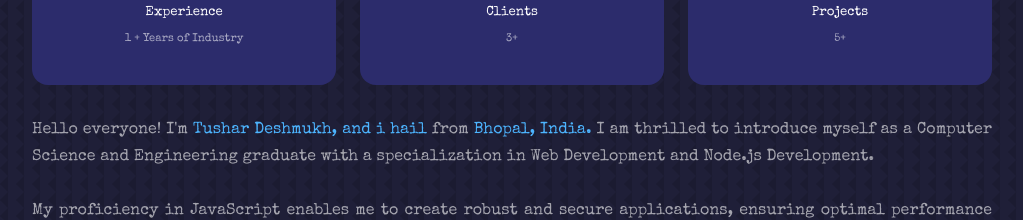
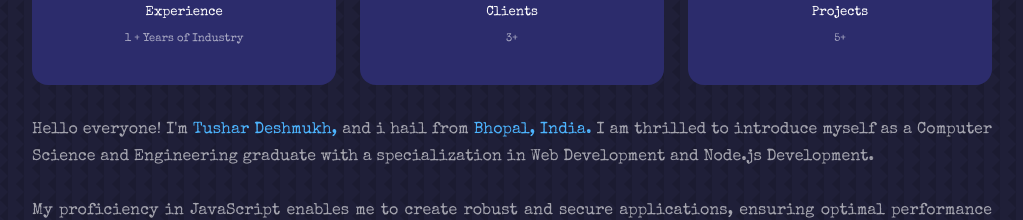
Before and after one commit to tushii05/portfolio, a React (Create React App) app: page / in a window 1280 px wide. Shown: the part 1120-1340 px from the top of the page, without its empty margins (128-1151 px from the left). Built offline with nearby package versions, Linux system fonts and the light colour scheme.

Commit message:
Update About.jsx

```diff
--- a/src/components/about/About.jsx
+++ b/src/components/about/About.jsx
@@ -41,7 +41,7 @@ const About = () => {
 
           <div className="about__para">
             <p>
-              Hello everyone! I'm <span className="spn">Tushar Deshmukh, and i hail </span> from{" "}
+              Hello everyone! I'm <span className="spn">Tushar Deshmukh, </span> and i hail from{" "}
               <span className="spn">Bhopal, India.</span>  I am thrilled to introduce myself as a Computer Science
               and Engineering graduate with a specialization in Web Development and Node.js Development.
               <br /> <br /> My proficiency in JavaScript enables me to create robust and secure applications,
```
